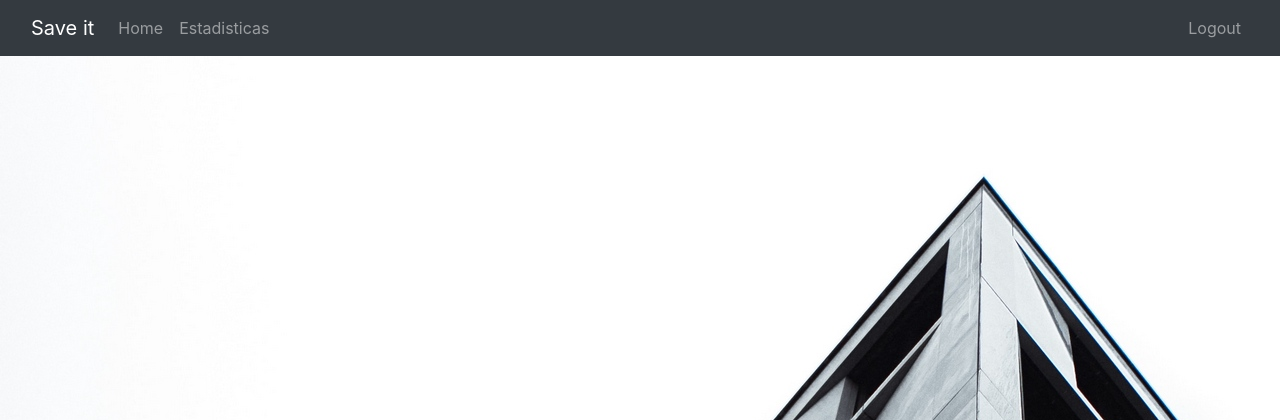
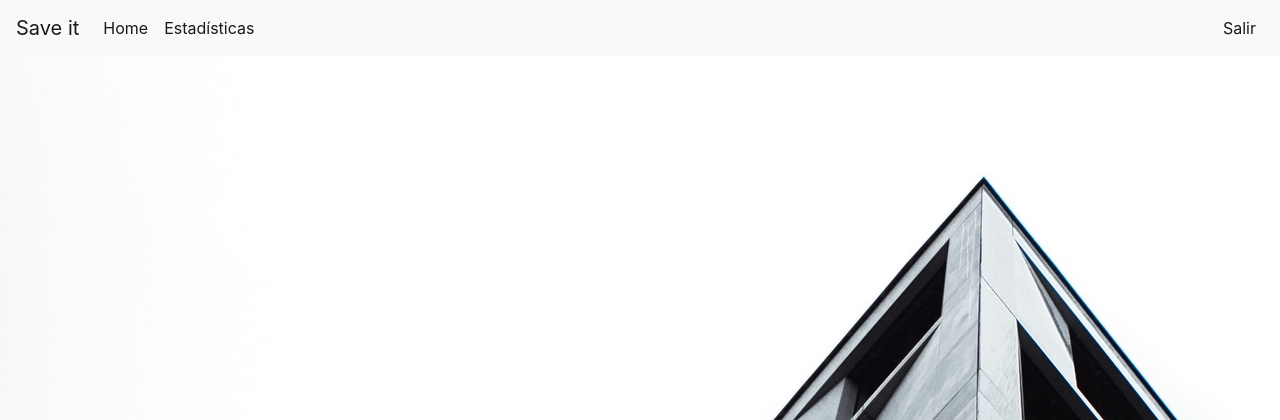
Before and after one commit to MarkFortes/Save-it, a PHP site: page /home.php in a window 1280 px wide. Shown: the top 420 px of the page. Run offline with PHP 8.4, Linux system fonts and the light colour scheme; some libraries are stand-ins or nearby versions.

Commit message:
Navbar responsive

```diff
--- a/controladores/createUserController.php
+++ b/controladores/createUserController.php
@@ -31,7 +31,7 @@
 
       if ($nickAvailable == true && $emailAvailable == true) {
         UsersManagament::createUser($conn, $nick, $pass, $email);
-        echo "Usuario registrado con éxito";
+        header("Location:../login.php");
       }else {
         "Usuario no disponible";
       }
--- a/plantillas/headerLogged.php
+++ b/plantillas/headerLogged.php
@@ -10,22 +10,23 @@
     <link rel="stylesheet" href="css/stylesLogged.css">
 </head>
 <body>
-    <nav class="navbar navbar-expand-sm navbar-dark bg-dark">
-        <div class="container-fluid"> <!--Expands the whole navbar along the width page-->
+  <nav class="navbar navbar-expand-lg navbar-light bg-light">
     <a class="navbar-brand" href="#">Save it</a>
-            <!--Left navbar-->
+    <button type="button" class="navbar-toggler" data-toggle="collapse" data-target="#navbarText" aria-controls="navbarText" aria-expanded="false" aria-label="Toggle navigation">
+      <span class="navbar-toggler-icon"></span>
+    </button>
+    <div class="collapse navbar-collapse" id="navbarText">
       <ul class="navbar-nav mr-auto">
-                <li class="nav-item">
+        <li class="nav-item active">
           <a class="nav-link" href="#">Home</a>
         </li>
-                <li class="nav-item">
-                    <a class="nav-link" href="#">Estadisticas</a>
+        <li class="nav-item active">
+          <a class="nav-link" href="#">Estadísticas</a>
         </li>
       </ul>
-            <!--Right navbar-->
       <ul class="navbar-nav ml-auto">
-                <li class="nav-item">
-                    <a class="nav-link" href="index.php">Logout</a>
+        <li class="nav-item active">
+          <a class="nav-link" href="index.php">Salir</a>
         </li>
       </ul>
     </div>
```
Also changed, not shown: plantillas/headerUnlogged.php (+6 -3 lines). Lines whose indentation alone changed are shown as unchanged.
